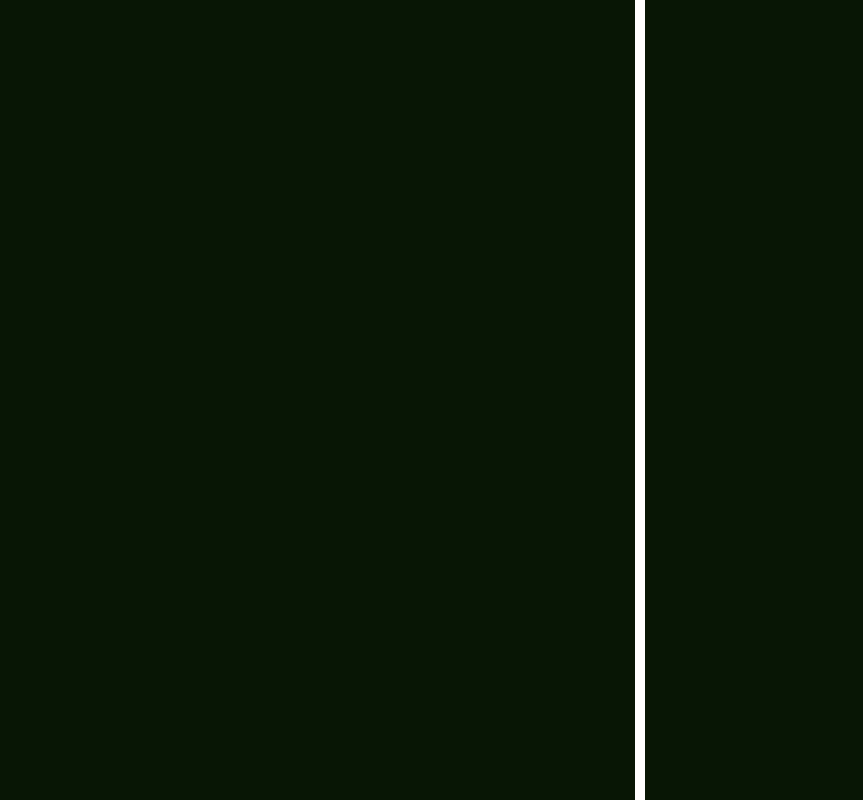
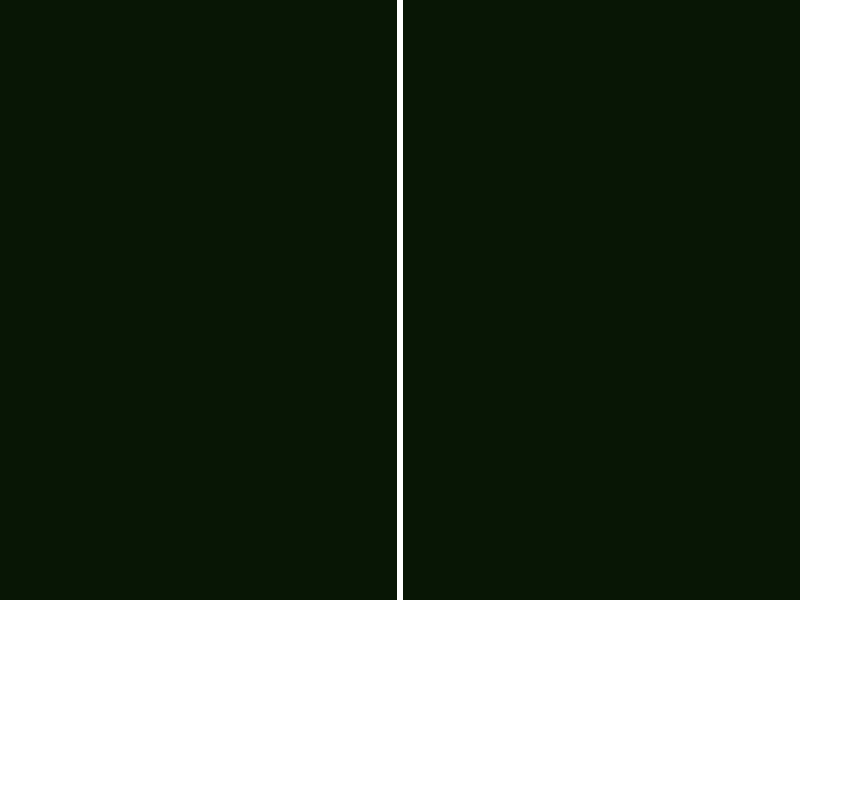
Before and after one commit to xitarps/JsTestePong2, a plain HTML site: page index.html in a window 1280 px wide. Shown: the whole page, without its empty margins (0-863 px from the left). Drawn offline with Linux system fonts and the light colour scheme.

Commit message:
Set 800x600 canvas

```diff
--- a/index.html
+++ b/index.html
@@ -14,9 +14,9 @@
     }
     #gameCanvas{
       display: block;
-      background-color:rgb(8, 22, 5);
-      width: 100%;
-      height: 100%;
+      background-color:#081605;
+      width: 800px;
+      height: 600px;
     }
   </style>
 </head>
```
